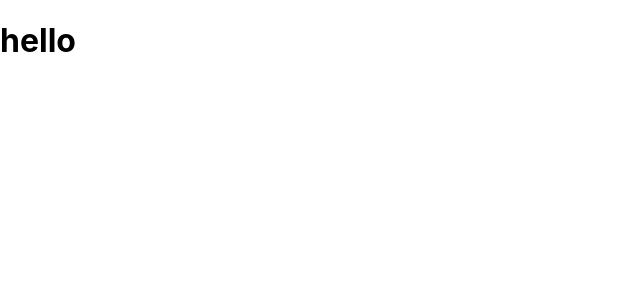
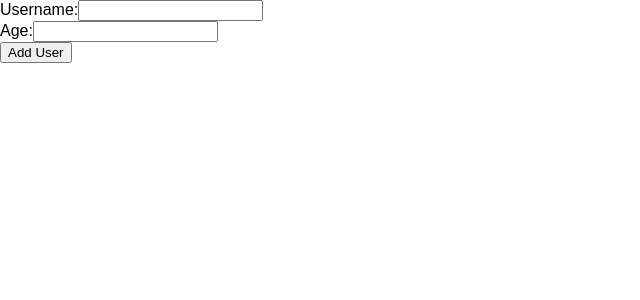
Before and after one commit to ChinthanaK/userform, a React (Create React App) app: page / in a window 1280 px wide. Shown: the top 300 px of the page, without its empty margins (0-640 px from the left). Built offline with nearby package versions, Linux system fonts and the light colour scheme.

Commit message:
AddUser Component structure done

```diff
--- a/src/App.js
+++ b/src/App.js
@@ -1,8 +1,8 @@
-
+import AddUser from "./components/users/AddUser";
 function App() {
   return (
-    <div className="App">
-      <h1>hello</h1>
+    <div>
+      <AddUser/>
     </div>
   );
 }
--- /dev/null
+++ b/src/components/users/AddUser.js
@@ -0,0 +1,20 @@
+import React from 'react'
+
+const AddUser = () => {
+    const addUserHandler = (event) => {
+        event.preventDefault();
+    }
+  return (
+    <form onSubmit={addUserHandler}>
+        <label htmlFor="username">Username:</label>
+        <input type="text" id="username" />
+        <br />
+        <label htmlFor="age">Age:</label>
+        <input type="number" id="age" />
+        <br />
+        <button type='submit'>Add User</button>
+    </form>
+  )
+}
+
+export default AddUser
--- a/src/index.css
+++ b/src/index.css
@@ -1,13 +1,12 @@
+* {
+  box-sizing: border-box;
+}
+
+html {
+  font-family: sans-serif;
+
+}
+
 body {
   margin: 0;
-  font-family: -apple-system, BlinkMacSystemFont, 'Segoe UI', 'Roboto', 'Oxygen',
-    'Ubuntu', 'Cantarell', 'Fira Sans', 'Droid Sans', 'Helvetica Neue',
-    sans-serif;
-  -webkit-font-smoothing: antialiased;
-  -moz-osx-font-smoothing: grayscale;
 }
-
-code {
-  font-family: source-code-pro, Menlo, Monaco, Consolas, 'Courier New',
-    monospace;
-}
```
